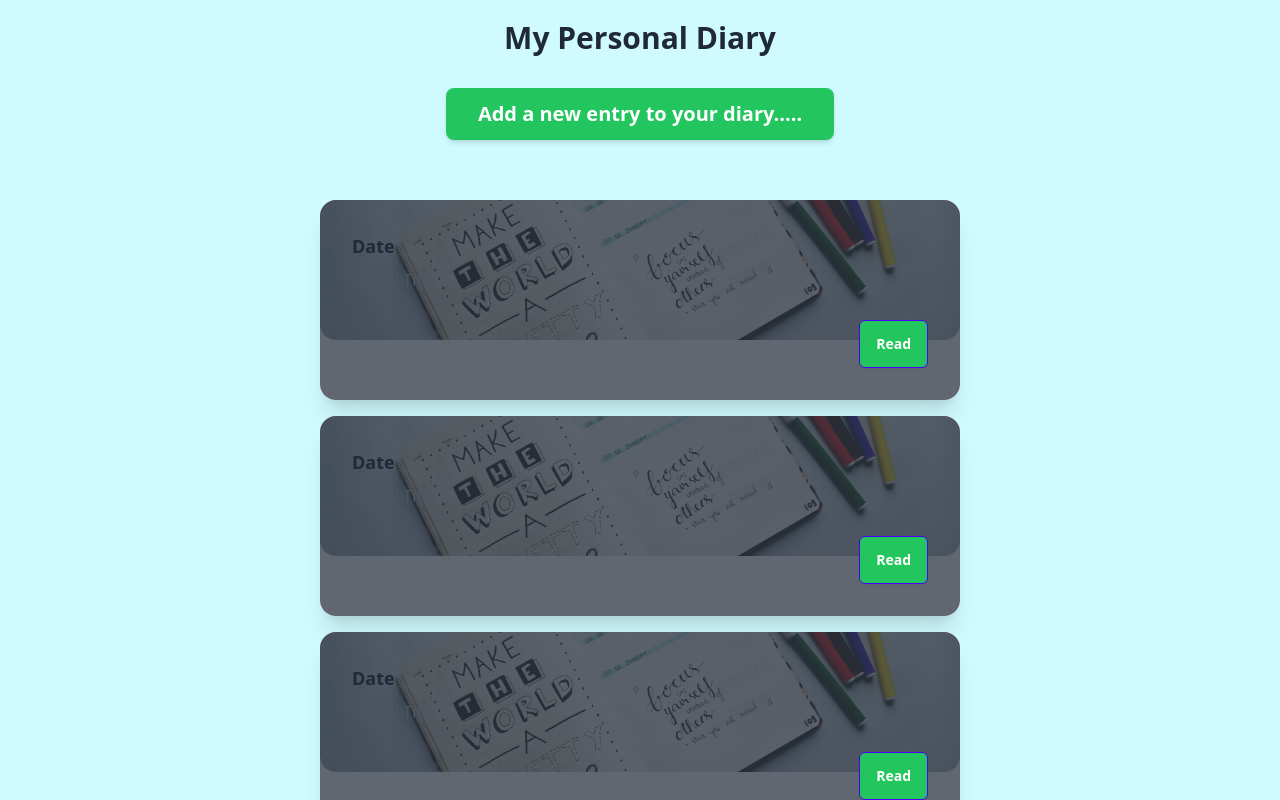
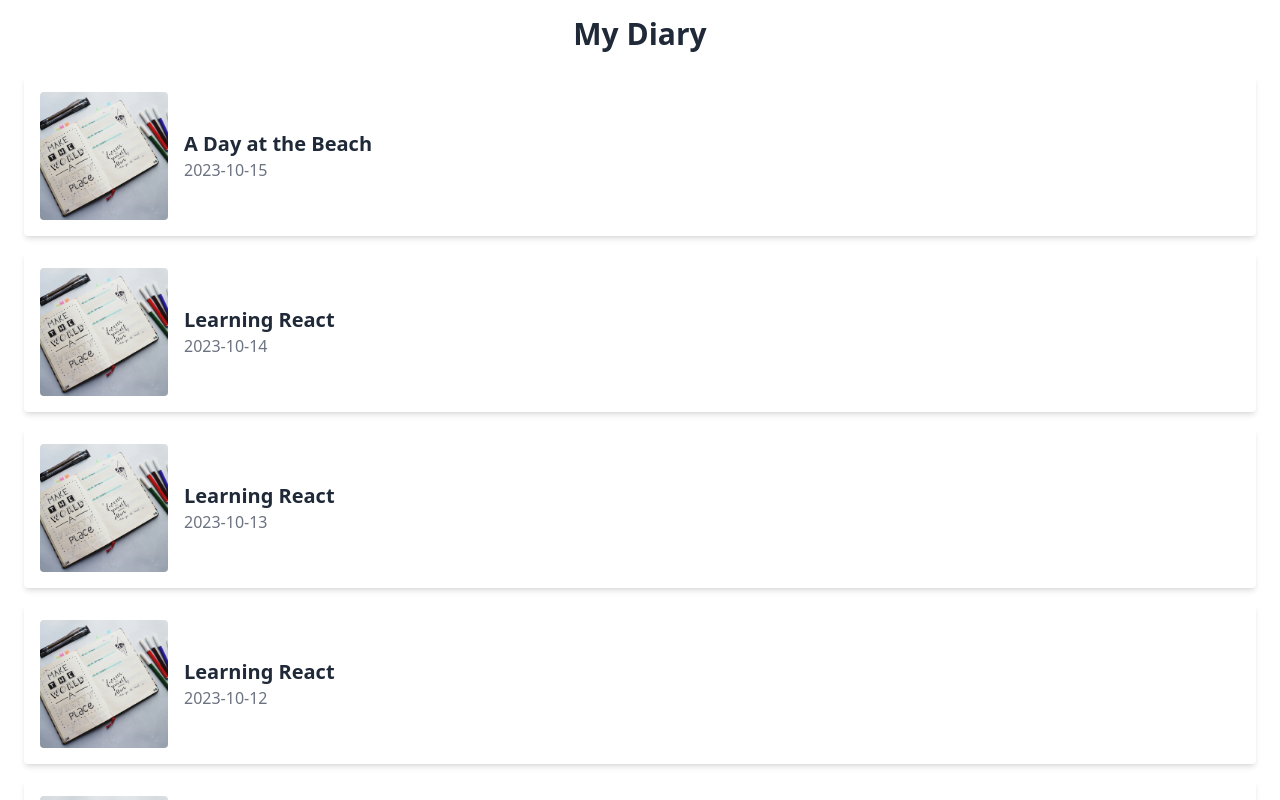
Before and after one commit to Hbindra11/Project-5-react-personal-diary, a React (Vite) app: page / in a window 1280 px wide. Shown: the top 800 px of the page. Built offline with nearby package versions, Linux system fonts and the light colour scheme.

Commit message:
first commit

```diff
--- a/src/App.jsx
+++ b/src/App.jsx
@@ -1,17 +1,57 @@
-import Navbar from "./components/Navbar";
-import DiaryCard from "./components/DiaryCard";
+import { useState } from "react";
+import DiaryList from "./components/DiaryList";
 
-function App() {
+const mockEntries = [
+  {
+    id: 1,
+    title: "A Day at the Beach",
+    date: "2023-10-15",
+    image: "/src/assets/images/pexels-thngocbich-636237.jpg",
+    content: "I had the best time at the beach today...",
+  },
+  {
+    id: 2,
+    title: "Learning React",
+    date: "2023-10-14",
+    image: "/src/assets/images/pexels-thngocbich-636237.jpg",
+    content: "React is so much fun! I'm learning about state and components.",
+  },
+  {
+    id: 3,
+    title: "Learning React",
+    date: "2023-10-13",
+    image: "/src/assets/images/pexels-thngocbich-636237.jpg",
+    content: "React is so much fun! I'm learning about state and components.",
+  },
+  {
+    id: 4,
+    title: "Learning React",
+    date: "2023-10-12",
+    image: "/src/assets/images/pexels-thngocbich-636237.jpg",
+    content: "React is so much fun! I'm learning about state and components.",
+  },
+  {
+    id: 5,
+    title: "Learning React",
+    date: "2023-10-11",
+    image: "/src/assets/images/pexels-thngocbich-636237.jpg",
+    content: "React is so much fun! I'm learning about state and components.",
+  },
+];
 
+const App = () => {
+  const [entries, setEntries] = useState(mockEntries);
+
+  const sortedEntries = [...entries].sort((a, b) => new Date(b.date) - new Date(a.date));
 
   return (
-    <>
-      <div >
-        <Navbar />
-        <DiaryCard />
-      </div>
-    </>
+    <div className="container mx-auto p-4">
+      <h1 className="text-3xl font-bold mb-4 text-center">My Diary</h1>
+      <DiaryList entries={sortedEntries} />
+
+      {/* Add modals for viewing and adding entries */}
+    </div>
   );
-}
+};
 
 export default App;
--- a/src/components/DiaryCard.jsx
+++ b/src/components/DiaryCard.jsx
@@ -1,62 +1,19 @@
-const DiaryCard = () => {
+import React from "react";
+
+const DiaryCard = ({ entry, onClick }) => {
   return (
-      <div id="card-container" className="flex flex-col justify-center items-center gap-4 pt-10 pb-10 bg-cyan-100">
-        <div id="card-container" className="card bg-base-100 image-full w-[50%] h-[200px] shadow-xl">
-          <figure className="h-[70%]"> {/* Ensure figure takes up most of the card */}
+    <div
+      className="bg-white rounded shadow-md p-4 m-2 cursor-pointer flex items-center"
+      onClick={onClick}
+    >
       <img
-              src="/src/assets/images/pexels-thngocbich-636237.jpg"
-              alt="Diary Entry"
-              className="w-full h-full object-cover" // Image styling to fit container
+        src={entry.image}
+        alt={entry.title}
+        className="w-32 h-32 object-cover rounded mr-4"  // Adjust image size
       />
-          </figure>
-          <div className="card-body">
-            <h2 className="card-title text-lg font-semibold text-gray-800">Date</h2> {/* Title styling */}
-            <p className="text-md text-gray-600 mb-2">Modal Title</p> {/* Subtitle styling */}
-            <div className="card-actions justify-end">
-              <button className="btn btn-primary text-white bg-green-500 hover:bg-blue-600 rounded-md px-4 py-2"> {/* Button styling */}
-                Read
-              </button>
-            </div>
-          </div>
-        </div>
-
-        {/* Repeat the same structure for additional cards */}
-        <div id="card-container" className="card bg-base-100 image-full w-[50%] h-[200px] shadow-xl">
-          <figure className="h-[70%]">
-            <img
-              src="/src/assets/images/pexels-thngocbich-636237.jpg"
-              alt="Diary Entry"
-              className="w-full h-full object-cover"
-            />
-          </figure>
-          <div className="card-body">
-            <h2 className="card-title text-lg font-semibold text-gray-800">Date</h2>
-            <p className="text-md text-gray-600 mb-2">Modal Title</p>
-            <div className="card-actions justify-end">
-              <button className="btn btn-primary text-white bg-green-500 hover:bg-blue-600 rounded-md px-4 py-2">
-                Read
-              </button>
-            </div>
-          </div>
-        </div>
-
-        <div id="card-container" className="card bg-base-100 image-full w-[50%] h-[200px] shadow-xl">
-          <figure className="h-[70%]">
-            <img
-              src="/src/assets/images/pexels-thngocbich-636237.jpg"
-              alt="Diary Entry"
-              className="w-full h-full object-cover"
-            />
-          </figure>
-          <div className="card-body">
-            <h2 className="card-title text-lg font-semibold text-gray-800">Date</h2>
-            <p className="text-md text-gray-600 mb-2">Modal Title</p>
-            <div className="card-actions justify-end">
-              <button className="btn btn-primary text-white bg-green-500 hover:bg-blue-600 rounded-md px-4 py-2">
-                Read
-              </button>
-            </div>
-          </div>
+      <div className="flex-1">
+        <h2 className="text-xl font-bold">{entry.title}</h2>
+        <p className="text-gray-500">{entry.date}</p>
       </div>
     </div>
   );
--- /dev/null
+++ b/src/components/DiaryList.jsx
@@ -0,0 +1,13 @@
+import DiaryCard from "./DiaryCard";
+
+const DiaryList = ({ entries, onEntryClick }) => {
+  return (
+    <div className="flex flex-col">
+      {entries.map((entry) => (
+        <DiaryCard key={entry.id} entry={entry} onClick={() => onEntryClick(entry)} />
+      ))}
+    </div>
+  );
+};
+
+export default DiaryList;
--- a/src/components/Navbar.jsx
+++ /dev/null
@@ -1,22 +0,0 @@
-import AddToDiaryButton from "./AddToDiaryButton";
-
-const Navbar = () => {
-  return (
-    <div className="navbar bg-base-100 p-1 pb-5  bg-cyan-100">
-      {/* Left part of the navbar */}
-      <div className="navbar-start"></div>
-
-      {/* Center part of the navbar */}
-      <div className="navbar-center flex flex-col justify-center items-center gap-4 ">
-        <h1 className="text-3xl font-bold text-center p-4">My Personal Diary</h1>
-        <AddToDiaryButton />
-      </div>
-
-      {/* Right part of the navbar */}
-      <div className="navbar-end">
-      </div>
-    </div>
-  );
-};
-
-export default Navbar;
--- a/src/components/Searchbar.jsx
+++ /dev/null
@@ -1,16 +0,0 @@
-const Searchbar = () => {
-    return (
-      <div className="relative flex justify-end items-center pr-4">
-        <input
-          type="text"
-          placeholder="Search"
-          className="input input-bordered w-full pr-20" // Add padding to the right to make space for the button
-        />
-        <button className="absolute right-0 top-0 h-full px-4 bg-blue-500 hover:bg-blue-600 text-white font-bold rounded-r-lg">
-          Search
-        </button>
-      </div>
-    );
-  };
-
-  export default Searchbar;
```
Lines whose indentation alone changed are shown as unchanged.
